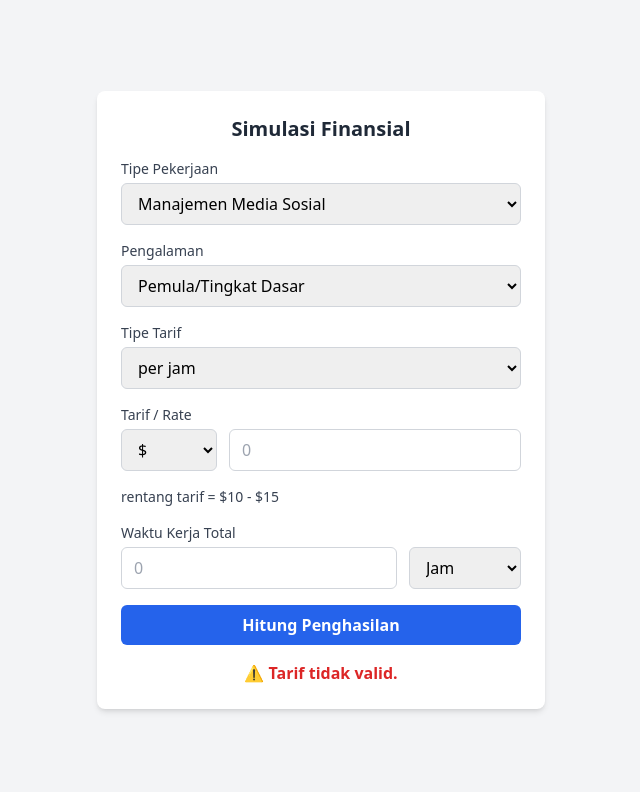
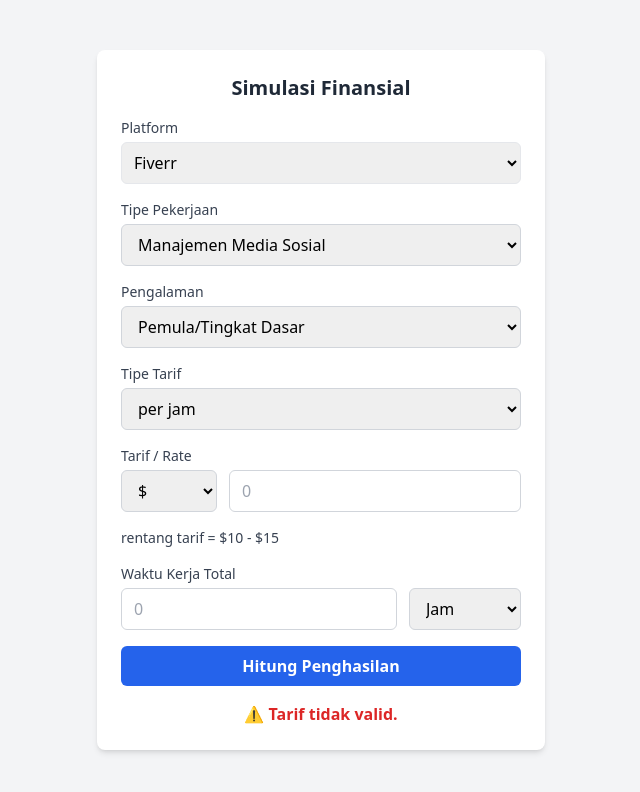
Before and after one commit to fakhrulhidayat33/simple-financial-simulation, a website: page index.html in a window 1280 px wide. Both pictures are taken after a click on the button "Hitung Penghasilan". Shown: the whole page, without its empty margins (319-959 px from the left). Drawn offline with nearby package versions, Linux system fonts and the light colour scheme.

Commit message:
Add platform fee logic and income calculation

```diff
--- a/index.html
+++ b/index.html
@@ -9,6 +9,13 @@
 <body class="bg-gray-100 min-h-screen flex items-center justify-center p-4">
     <div class="bg-white p-6 rounded-lg shadow-md w-full max-w-md space-y-4">
         <h1 class="text-xl font-bold text-center text-gray-800">Simulasi Finansial</h1>
+
+        <div>
+            <label for="platformSelect" class="block text-sm font-medium text-gray-700 mt-4">Platform</label>
+            <select id="platformSelect" class="mt-1 p-2 border rounded-md w-full">
+            <!-- opti   ons will be inserted dynamically -->
+            </select>
+        </div>
 
         <div>
             <label for="occupationType" class="block text-sm font-medium text-gray-700 mb-1">Tipe Pekerjaan</label>
@@ -85,6 +92,14 @@
 
     <script>
         // Variable untuk list yang ditampilkan
+        const platformFees = {
+        "Fiverr": 0.20,
+        "Upwork": 0.10,
+        "Freelancer": 0.10,
+        "PeoplePerHour": 0.15,
+        "Guru": 0.0895
+        };
+
         const occupationType =
         ["Manajemen Media Sosial",
         "Email Marketing",
@@ -133,6 +148,8 @@
 
     <script>
         // Pengambilan data dari setiap elemen
+
+        const platformSelect = document.getElementById("platformSelect");
         const occupations = document.getElementById("occupationType");
         const Level = document.getElementById("levelExperience");
         const tRate = document.getElementById("typeRate");
@@ -147,6 +164,13 @@
         const includeHoliday = document.getElementById("includeHolidays");
         const btnCalculate = document.getElementById("calculate");
         const incomeResult = document.getElementById("incomeResult");
+
+        Object.entries(platformFees).forEach(([name, fee]) => {
+            const option = document.createElement("option");
+            option.textContent = name;   // Label
+            option.value = fee;          // Hidden % value
+            platformSelect.appendChild(option);
+        });
 
         occupationType.forEach(type => {
             const option = document.createElement("option");
@@ -282,12 +306,13 @@
 
         function calculateIncome() {
             // Get rate safely (support formatted text if needed)
+            const platformFee = parseFloat(platformSelect.value);
             const rate = parseFloat(rateInput.value);
             const rateType = tRate.value;
             const currency = currencySelect.options[currencySelect.selectedIndex].text;
             const workUnit = workUnitSelect.value;
-            const totalTime = parseFloat(totalWorkTime.value) || 0;
-            const duration = parseFloat(durationPerDay.value) || 0;
+            const totalTime = parseFloat(totalWorkTime.value);
+            const duration = parseFloat(durationPerDay.value);
 
             let income = 0;
 
@@ -327,6 +352,8 @@
                 income = rate * totalHours;
             }
 
+            income = income * (1 - platformFee);
+
             // Format final income
             const formatted = income.toLocaleString("id-ID", { minimumFractionDigits: 0 });
             const formattedIncome = currency + formatted;
```
